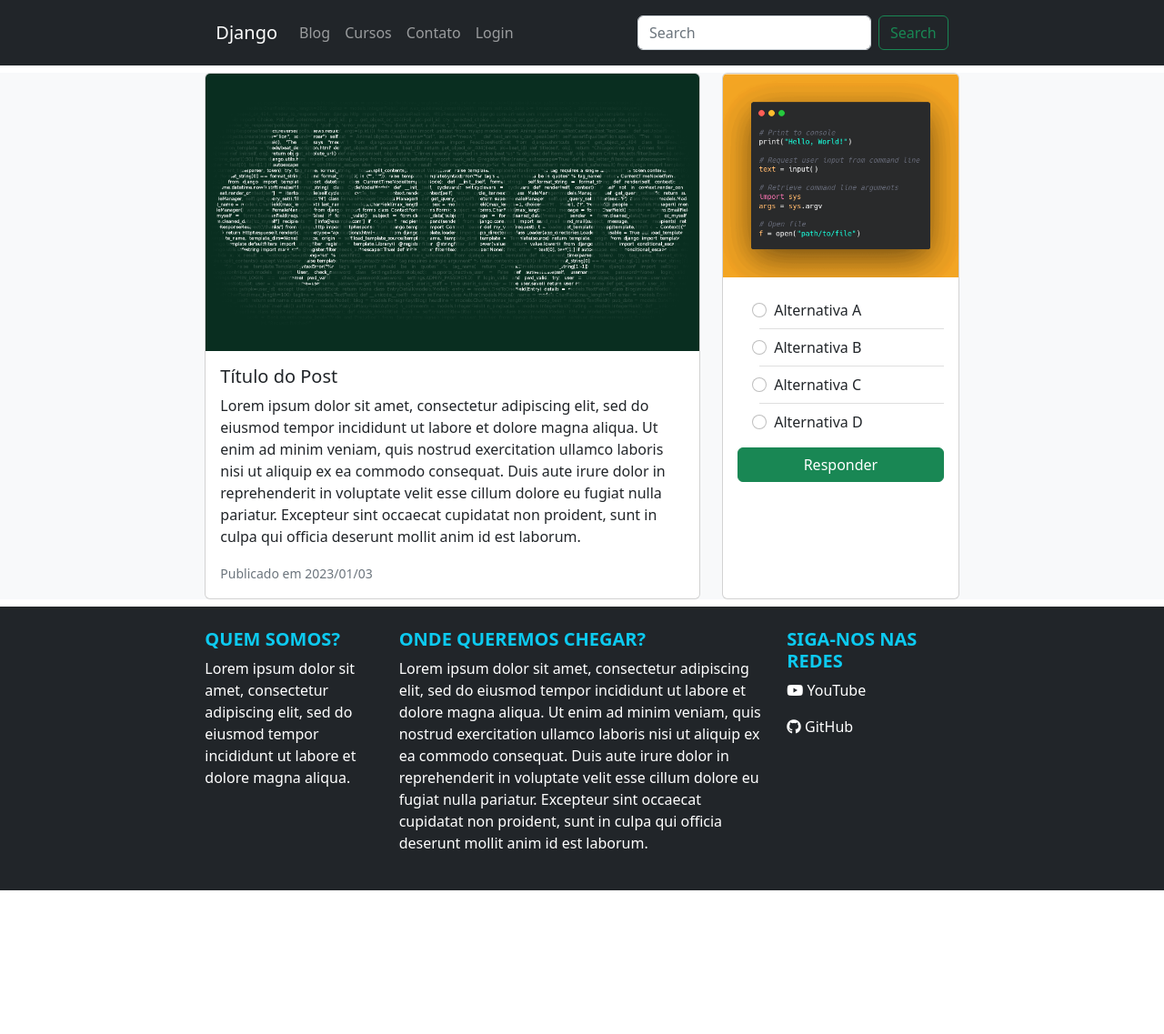
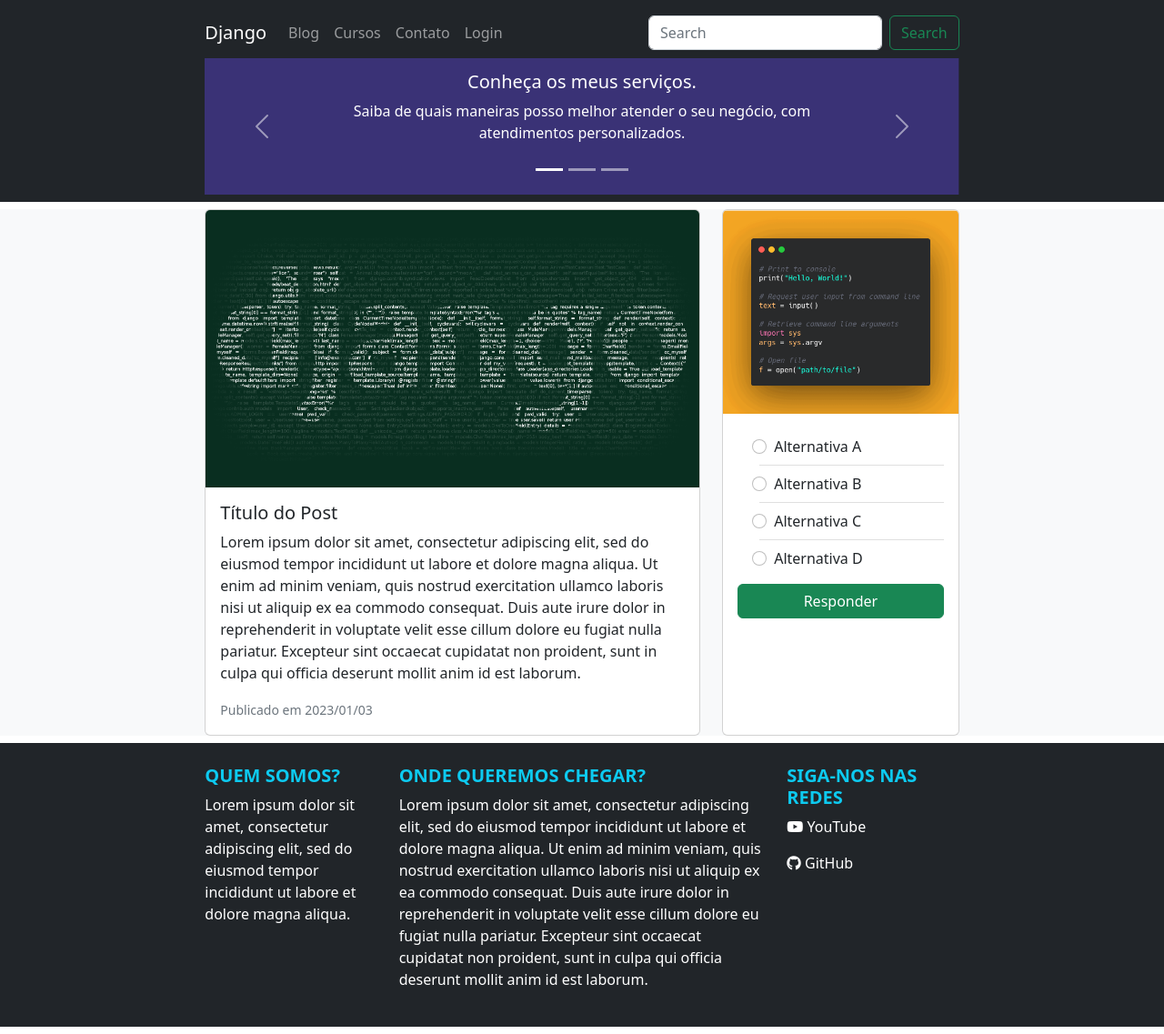
Before and after one commit to emilioeiji/blog, a Django app: page / in a window 1280 px wide. Shown: the whole page at 91% size. Before the commit the page ends 979 px from the top, so only its background shows below. Run offline with Django 4.2, Linux system fonts and the light colour scheme; some libraries are stand-ins or nearby versions.

Commit message:
Estilização do blog - Iniciando a responsividade.

```diff
--- a/blog/templates/blog/home.html
+++ b/blog/templates/blog/home.html
@@ -6,17 +6,18 @@
     <meta charset="UTF-8">
     <meta name="viewport" content="width=device-width, initial-scale=1">
     <title>Página Inicial</title>
-    <link href="https://cdn.jsdelivr.net/npm/bootstrap@5.2.3/dist/css/bootstrap.min.css" rel="stylesheet" integrity="sha384-rbsA2VBKQhggwzxH7pPCaAqO46MgnOM80zW1RWuH61DGLwZJEdK2Kadq2F9CUG65" crossorigin="anonymous">
+    <link href="https://cdn.jsdelivr.net/npm/bootstrap@5.2.3/dist/css/bootstrap.min.css" rel="stylesheet"
+          integrity="sha384-rbsA2VBKQhggwzxH7pPCaAqO46MgnOM80zW1RWuH61DGLwZJEdK2Kadq2F9CUG65" crossorigin="anonymous">
 </head>
 <body>
 
 <div class="container-fluid bg-dark mb-2">
     <div class="row justify-content-center">
-        <div class="col-8">
+        <div class="col-xl-8">
             <header class="bg-dark my-2">
 
                 <nav class="navbar navbar-expand-lg navbar-dark bg-dark">
-                    <div class="container-fluid">
+                    <div class="container-fluid px-0">
                         <a class="navbar-brand" href="#">Django</a>
                         <button class="navbar-toggler" type="button" data-bs-toggle="collapse"
                                 data-bs-target="#navbarSupportedContent" aria-controls="navbarSupportedContent"
@@ -46,6 +47,82 @@
                     </div>
                 </nav>
 
+                <div class="container-fluid d-none d-lg-block px-0">
+                    <div id="carouselExampleIndicators" class="carousel slide">
+                        <div class="carousel-indicators">
+                            <button type="button" data-bs-target="#carouselExampleIndicators" data-bs-slide-to="0"
+                                    class="active" aria-current="true" aria-label="Slide 1"></button>
+                            <button type="button" data-bs-target="#carouselExampleIndicators" data-bs-slide-to="1"
+                                    aria-label="Slide 2"></button>
+                            <button type="button" data-bs-target="#carouselExampleIndicators" data-bs-slide-to="2"
+                                    aria-label="Slide 3"></button>
+                        </div>
+                        <div class="carousel-inner">
+                            <div class="carousel-item active">
+                                <svg class="bd-placeholder-img"
+                                     width="100%"
+                                     height="100%"
+                                     xmlns="http://www.w3.org/2000/svg"
+                                     aria-hidden="true"
+                                     preserveAspectRatio="xMidYMid slice"
+                                     focusable="false">
+                                    <rect height="100%" width="100%" fill="#3A3276"/>
+                                </svg>
+                                <div class="carousel-caption d-none d-md-block">
+                                    <h5>Conheça os meus serviços.</h5>
+                                    <p>Saiba de quais maneiras posso melhor atender o seu negócio, com atendimentos
+                                        personalizados.</p>
+                                </div>
+
+                            </div>
+                            <div class="carousel-item">
+                                <svg class="bd-placeholder-img"
+                                     width="100%"
+                                     height="100%"
+                                     xmlns="http://www.w3.org/2000/svg"
+                                     aria-hidden="true"
+                                     preserveAspectRatio="xMidYMid slice"
+                                     focusable="false">
+                                    <rect height="100%" width="100%" fill="#ffc107"/>
+                                </svg>
+                                <div class="carousel-caption d-none d-md-block">
+                                    <h5>Me siga nas redes sociais.</h5>
+                                    <p>Conheça o meu canal do YouTube e receba dicas, tutoriais gratuitos e fique por
+                                        dentro das novidade do mundo Geek</p>
+                                </div>
+
+                            </div>
+                            <div class="carousel-item">
+                                <svg class="bd-placeholder-img"
+                                     width="100%"
+                                     height="100%"
+                                     xmlns="http://www.w3.org/2000/svg"
+                                     aria-hidden="true"
+                                     preserveAspectRatio="xMidYMid slice"
+                                     focusable="false">
+                                    <rect height="100%" width="100%" fill="#3A3276"/>
+                                </svg>
+                                <div class="carousel-caption d-none d-md-block">
+                                    <h5>Entre em contato.</h5>
+                                    <p>Entre em contato para tirar dúvidas referentes ao serviços oferecidos por
+                                        mim.</p>
+                                </div>
+
+                            </div>
+                        </div>
+                        <button class="carousel-control-prev" type="button" data-bs-target="#carouselExampleIndicators"
+                                data-bs-slide="prev">
+                            <span class="carousel-control-prev-icon" aria-hidden="true"></span>
+                            <span class="visually-hidden">Previous</span>
+                        </button>
+                        <button class="carousel-control-next" type="button" data-bs-target="#carouselExampleIndicators"
+                                data-bs-slide="next">
+                            <span class="carousel-control-next-icon" aria-hidden="true"></span>
+                            <span class="visually-hidden">Next</span>
+                        </button>
+                    </div>
+                </div>
+
             </header>
         </div>
     </div>
@@ -54,9 +131,9 @@
     <main class="bg-light">
         <div class="container-fluid">
             <div class="row justify-content-center">
-                <div class="col-8">
+                <div class="col-xl-8">
                     <div class="row">
-                        <div class="col-8 d-flex">
+                        <div class="col-lg-8 d-flex">
 
                             <div class="card vh-75 vw-100">
                                 <img src="{% static 'blog/img/dg-post.png' %}" class="card-img-top" alt="Django Logo">
@@ -70,7 +147,7 @@
                             </div>
                         </div>
 
-                        <div class="col-4 d-flex">
+                        <div class="col-lg-4 d-none d-sm-flex">
                             <div class="card vh-75 vw-100">
                                 <img src="{% static 'blog/img/snipet-01.png' %}" class="card-img-top" alt="texto-questao">
                                 <div class="card-body">
```
